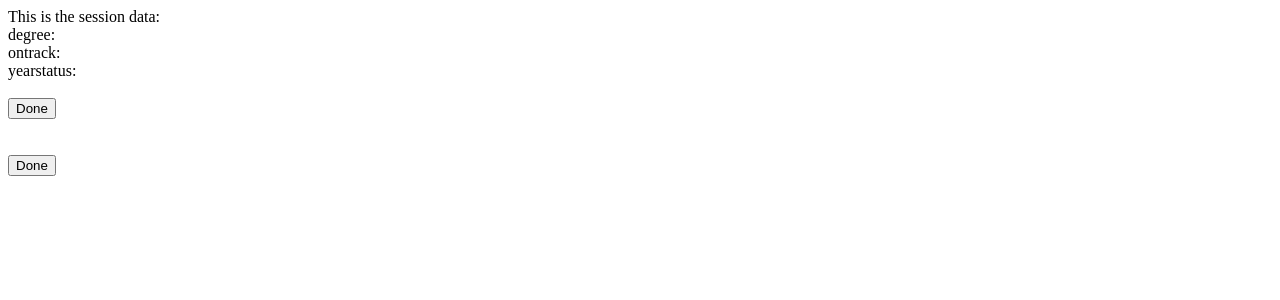
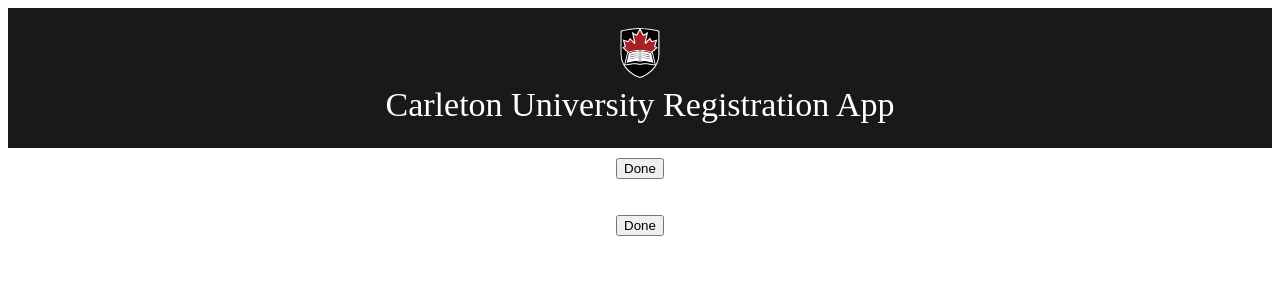
Before and after one commit to aswamy/CURegistrationApp, a PHP site: page /programtree.php in a window 1280 px wide. Shown: the top 300 px of the page. Run offline with PHP 8.4, Linux system fonts and the light colour scheme; data that the repository does not hold is empty.

Commit message:
Make stuff prettier, and create common header

```diff
--- a/css/PrerequisiteTree.css
+++ b/css/PrerequisiteTree.css
@@ -1,4 +1,13 @@
+.mainContainer {
+	text-align: center;
+	padding: 10 0 10 0;
+}
+
 .courseTable {
+	background-color: lightgray;
+}
+
+.courseRow {
 	background-color: #cf112d;
 }
 
@@ -13,8 +22,6 @@
 	text-align: center;
 }
 
-input[type=checkbox] {width:20px; height:20px;}
-
 .courseTitle {
 	vertical-align: middle;
 	height: 30px;
@@ -24,6 +31,10 @@
 
 .courseAlignment {
 	vertical-align:top;
+}
+
+input[type=checkbox] {
+	width:20px; height:20px;
 }
 
 ul.menuBar {
--- /dev/null
+++ b/css/common.css
@@ -0,0 +1,16 @@
+.title {
+	color: white;
+	line-height: 100%;
+	font-size: 34px;
+}
+
+.titleImage {
+	padding-top: 20px;
+	padding-bottom: 10px;
+}
+
+.titleContainer {
+	background-color: #191919;
+	text-align: center;
+	height: 140px;
+}
--- /dev/null
+++ b/header.html
@@ -0,0 +1,7 @@
+<link rel="stylesheet" type="text/css" href="css/common.css" />
+<div class='titleContainer'>
+	<div>
+		<img class='titleImage' src='img/logo-cu-shield-outlined.svg' />
+	</div>
+	<span class='title'>Carleton University Registration App</span>
+</div>
--- a/programtree.php
+++ b/programtree.php
@@ -9,15 +9,13 @@
 	$degree = $_SESSION['degree'];
 	$on_track = $_SESSION['on_track'];
 	$year_status = $_SESSION['year_status'];
-	//Print the session parameters for demonstration
-	echo "This is the session data:"."<br>";
-	echo "degree:".$degree."<br>";
-	echo "ontrack:".$on_track."<br>";
-	echo "yearstatus:".$year_status."<br>";
-	echo "<br>";
+	$studentnum = $_SESSION['student_num'];
 
 	echo '<link rel="stylesheet" type="text/css" href="css/PrerequisiteTree.css" />';
-	echo "<form method='GET' action='splash.php'>";
+
+	include('header.html');
+
+	echo "<div class='mainContainer'><form method='GET' action='splash.php'>";
 
 	echo '<input type="submit" value="Done"/><br><br>';
 
@@ -34,7 +32,7 @@
 	$course_current_year = 0;
 	$course_current_semester = '';
 
-	echo "<table><tr class='courseTable'>";
+	echo "<table style='margin: 0 auto'><tr class='courseRow'>";
 
 	foreach($courses_array as $course) {
 		$course_name = $course['course_prerequisite'];
@@ -43,10 +41,10 @@
 
 			if($course_current_year != 0) {
 				echo '</td>';
-			}
 
-			if($course['course_year'] != $course_current_year) {
-				echo '<td style="width:10px; background-color: white"></td>';
+				if($course['course_year'] != $course_current_year) {
+					echo '<td style="width:10px; background-color: white"></td>';
+				}
 			}
 
 			$course_current_year = $course['course_year'];
@@ -67,7 +65,7 @@
 	$course_prereq_json .= "}";
 
 	echo '<br><input type="submit" value="Done"/></form>';
-	echo '</form>';
+	echo '</form></div>';
 	echo '<p id="displayPreq"></p>';
 
 	echo
--- a/splash.php
+++ b/splash.php
@@ -1,9 +1,7 @@
 <?php
-
 	echo '<link rel="stylesheet" type="text/css" href="css/Splash.css" />';
-	echo "<div class='titleContainer'><div><img class='titleImage' src='img/logo-cu-shield-outlined.svg' /></div><span class='title'>Carleton University Registration App</span></div>";
-	echo "<div class='mainContainer'>";
-	echo "<form class='inputForm' method='GET' action='programtree.php'>";
+	include('header.html');
+	echo "<div class='mainContainer'><form class='inputForm' method='GET' action='programtree.php'>";
 	echo "<table class='inputsContainer'>";
 
 	// Get all the degree names from the database and put it in a select box
```
Also changed, not shown: css/Splash.css (+3 -18 lines).
